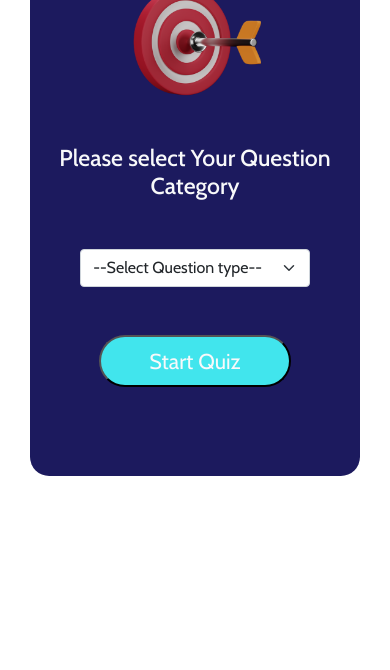
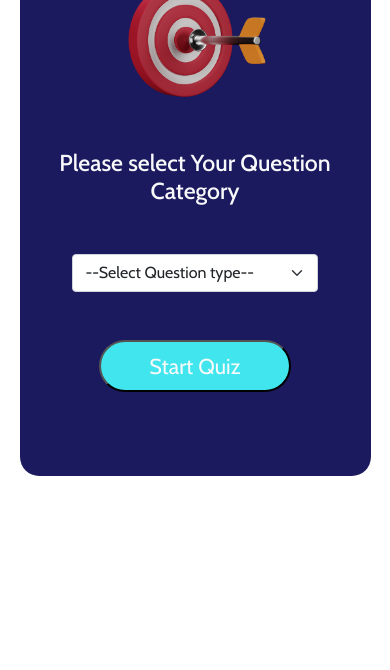
Before and after one commit to nithish2605/quiz-app, a plain HTML site: page index.html in a window 390 px wide. Shown: the part 174-844 px from the top of the page. Drawn offline with nearby package versions, Linux system fonts and the light colour scheme.

Commit message:
mobile responsiveness fix

```diff
--- a/css/style.css
+++ b/css/style.css
@@ -16,9 +16,10 @@
 
 @media (min-width:350px) and (max-width:576px) {
     .quiz-container {
-        width: 330px;
-        /* height:84vh; */
-    height: calc(100vh - 198px);
+        width: 90%;
+        height: calc(100vh - 198px);
+    border-radius: 1rem;
+
 
     }
 }
```
